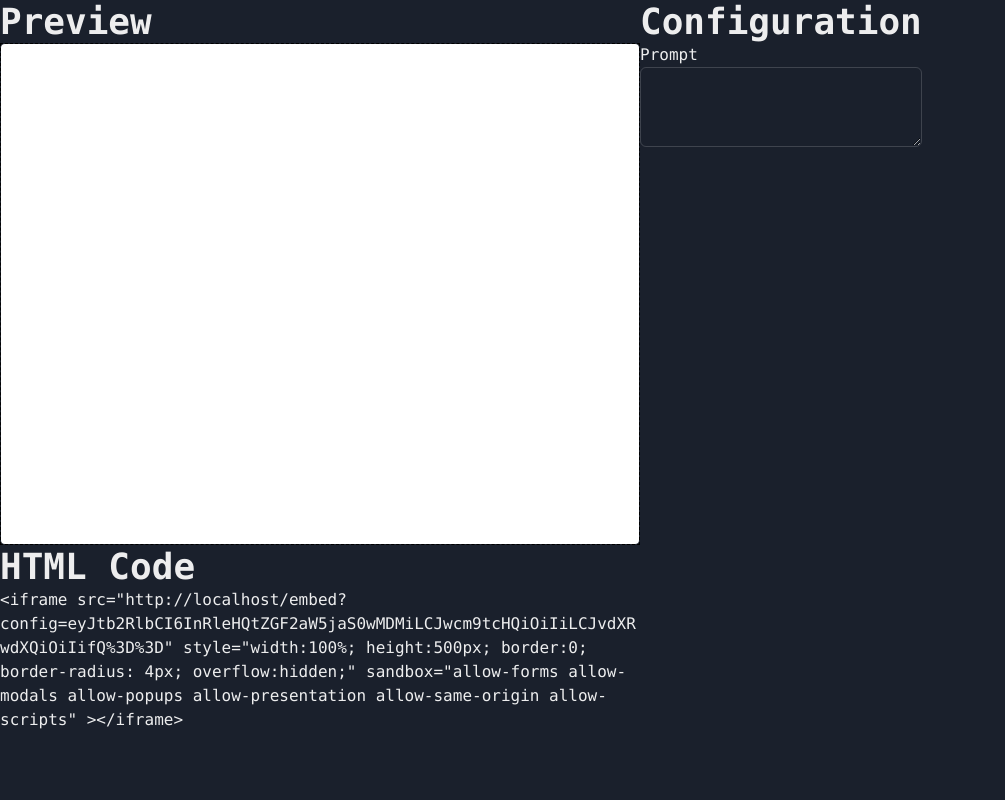
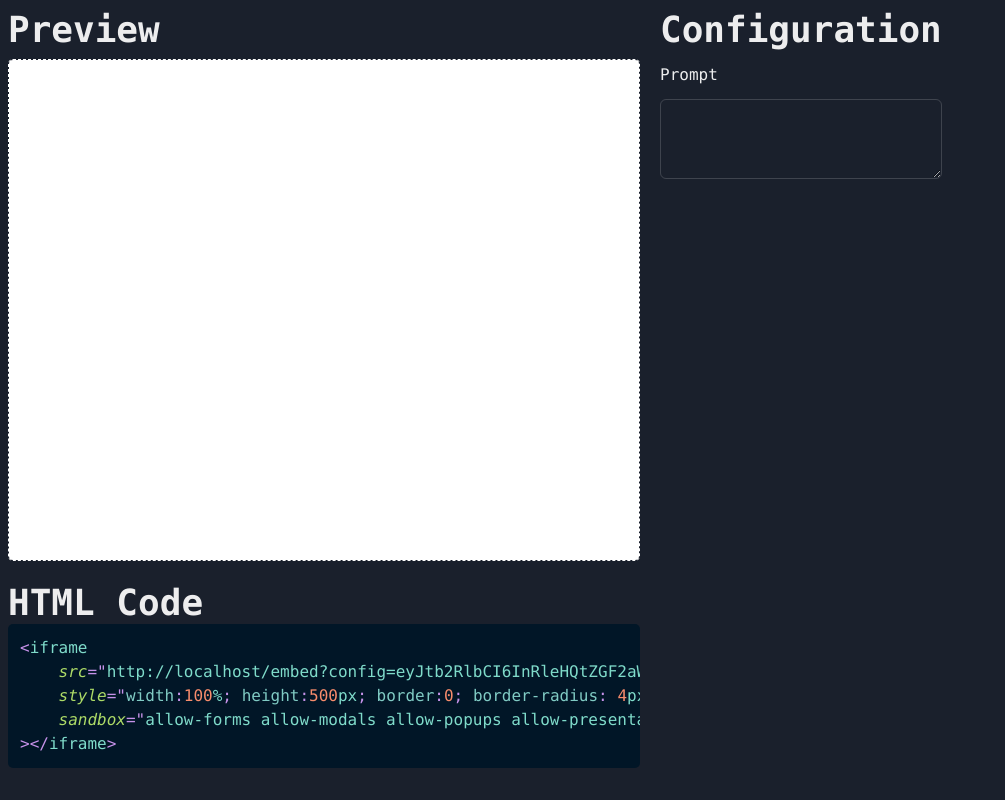
Before and after one commit to PromptLabs/embed.learnprompting.org, a React (Vite) app: page / in a window 1280 px wide. Shown: the whole page, without its empty margins (0-1005 px from the left). Built offline with nearby package versions, Linux system fonts and the light colour scheme.

Commit message:
add prism-react-renderer, make more pretty

```diff
--- a/package.json
+++ b/package.json
@@ -14,6 +14,7 @@
     "@emotion/styled": "^11.10.6",
     "framer-motion": "^10.12.4",
     "openai": "^3.2.1",
+    "prism-react-renderer": "^1.3.5",
     "react": "^18.2.0",
     "react-dom": "^18.2.0",
     "react-icons": "^4.8.0",
--- a/src/pages/EmbedPage.tsx
+++ b/src/pages/EmbedPage.tsx
@@ -9,7 +9,6 @@ import {
     Mark,
     Alert,
     Heading,
-    Text,
     Link,
     AlertDescription,
     AlertIcon,
@@ -41,7 +40,7 @@ const Playground = ({ config }: { config: UrlConfig | null }) => {
     return (
         <Flex direction="row" p="2" h="100%" gap="5">
             <Flex direction="column" w="50%" gap="3">
-                <Heading size="xl">Prompt</Heading>
+                <Heading size="md">Prompt</Heading>
                 <Textarea
                     placeholder="Write your prompt here"
                     flexBasis="100%"
@@ -64,7 +63,7 @@ const Playground = ({ config }: { config: UrlConfig | null }) => {
                 </LightMode>
             </Flex>
             <Flex direction="column" w="50%" gap="3">
-                <Heading size="xl">Output</Heading>
+                <Heading size="md">Output</Heading>
                 <Mark
                     backgroundColor="green.100"
                     overflowWrap="break-word"
--- a/src/pages/HomePage.tsx
+++ b/src/pages/HomePage.tsx
@@ -4,6 +4,8 @@ import { BASE_URL } from "../main"
 import { encodeUrlConfig, UrlConfig } from "../urlconfig"
 import { useDebounce } from "usehooks-ts"
 import { Box, Flex, Heading, Text, Textarea, useToast } from "@chakra-ui/react"
+import Highlight, { defaultProps } from "prism-react-renderer"
+import theme from "prism-react-renderer/themes/nightOwl"
 
 const HTML_TEMPLATE = `<iframe
     src="%URL%"
@@ -49,20 +51,42 @@ const HomePage = () => {
     }
 
     return (
-        <Flex direction="row" p="xs" gap="md">
-            <Flex direction="column" w="50%" gap="md">
-                <Box>
+        <Flex direction="row" p="2" gap="5">
+            <Flex direction="column" w="50%" gap="5">
+                <Flex direction="column" gap="2">
                     <Heading size="xl">Preview</Heading>
-                    <Box style={{ border: "1px black dashed" }} dangerouslySetInnerHTML={{ __html: htmlCode }}></Box>
-                </Box>
+                    <Box
+                        border="1px white dashed"
+                        borderRadius="5"
+                        dangerouslySetInnerHTML={{ __html: htmlCode }}
+                    ></Box>
+                </Flex>
                 <Box>
                     <Heading size="xl">HTML Code</Heading>
-                    {/* <Prism language="markup" withLineNumbers> */}
-                    {htmlCode}
-                    {/* </Prism> */}
+                    <Highlight {...defaultProps} code={htmlCode} language="markup" theme={theme}>
+                        {({ className, style, tokens, getLineProps, getTokenProps }) => (
+                            <Box
+                                as="pre"
+                                p="3"
+                                borderRadius="5"
+                                overflowY="hidden"
+                                _hover={{ overflowY: "scroll" }}
+                                className={className}
+                                style={style}
+                            >
+                                {tokens.map((line, i) => (
+                                    <div {...getLineProps({ line, key: i })}>
+                                        {line.map((token, key) => (
+                                            <span {...getTokenProps({ token, key })} />
+                                        ))}
+                                    </div>
+                                ))}
+                            </Box>
+                        )}
+                    </Highlight>
                 </Box>
             </Flex>
-            <Flex direction="column" gap="md">
+            <Flex direction="column" gap="3">
                 <Heading size="xl">Configuration</Heading>
                 <Text>Prompt</Text>
                 <Textarea
```
Also changed, not shown: 2 other files (tests, documents, lock files or other folders).
